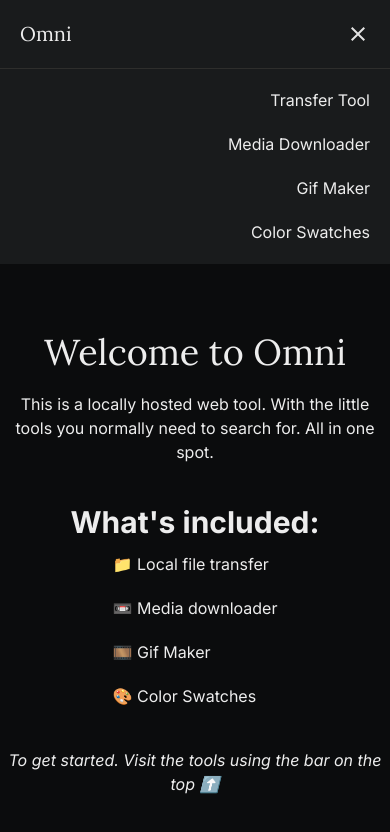
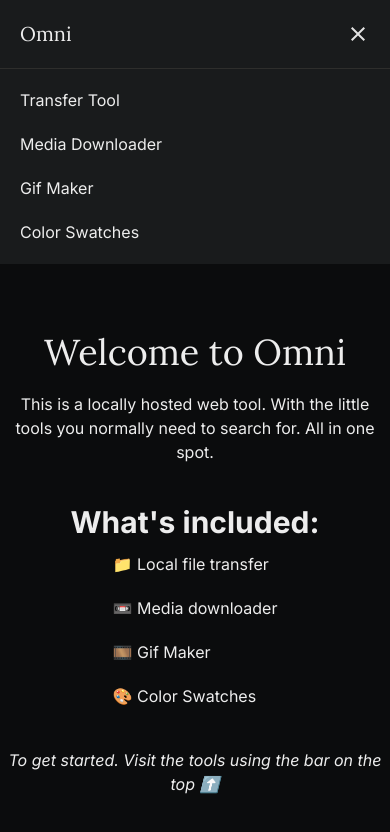
Before and after one commit to wetsocksnsleeves/omni, a Next.js app: page / in a window 390 px wide. Both pictures are taken after a click on the button 358 px from the left and 34 px from the top of the page. Shown: the top 832 px of the page. Built offline with nearby package versions, Linux system fonts and the light colour scheme.

Commit message:
Moved mobile nav bar to the left for better UX

```diff
--- a/app/components/ui/NavBar.tsx
+++ b/app/components/ui/NavBar.tsx
@@ -69,7 +69,7 @@ export default function NavBar() {
                 </button>
             </div>
             <nav
-                className={`${burger ? "p-5 bg-primary flex flex-col w-full h-full justify-start items-end gap-5" : "hidden"}`}
+                className={`${burger ? "p-5 bg-primary flex flex-col w-full h-full justify-start items-start gap-5" : "hidden"}`}
             >
                 {routes.map((item) => (
                     <Link
--- a/package.json
+++ b/package.json
@@ -3,7 +3,7 @@
     "version": "0.1.0",
     "private": true,
     "scripts": {
-    "dev": "next dev --turbopack",
+        "dev": "next dev --turbopack -H 0.0.0.0",
         "build": "next build",
         "start": "next start",
         "lint": "next lint"
```
Lines whose indentation alone changed are shown as unchanged.
